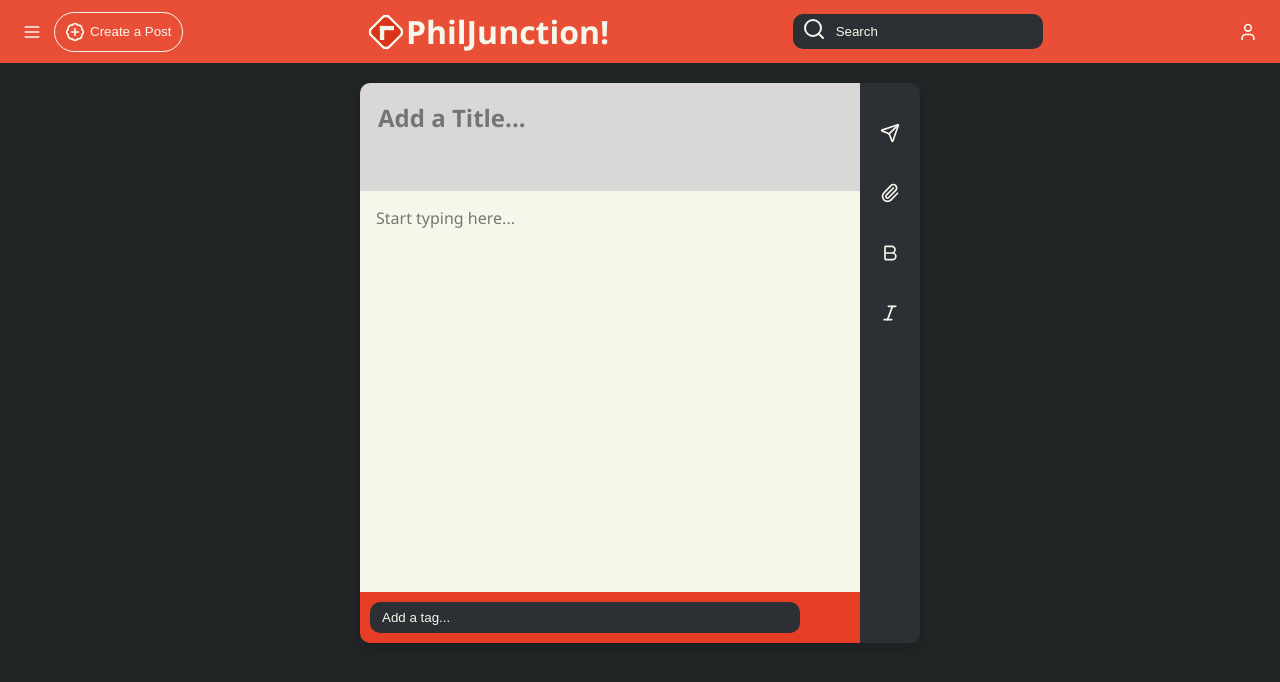
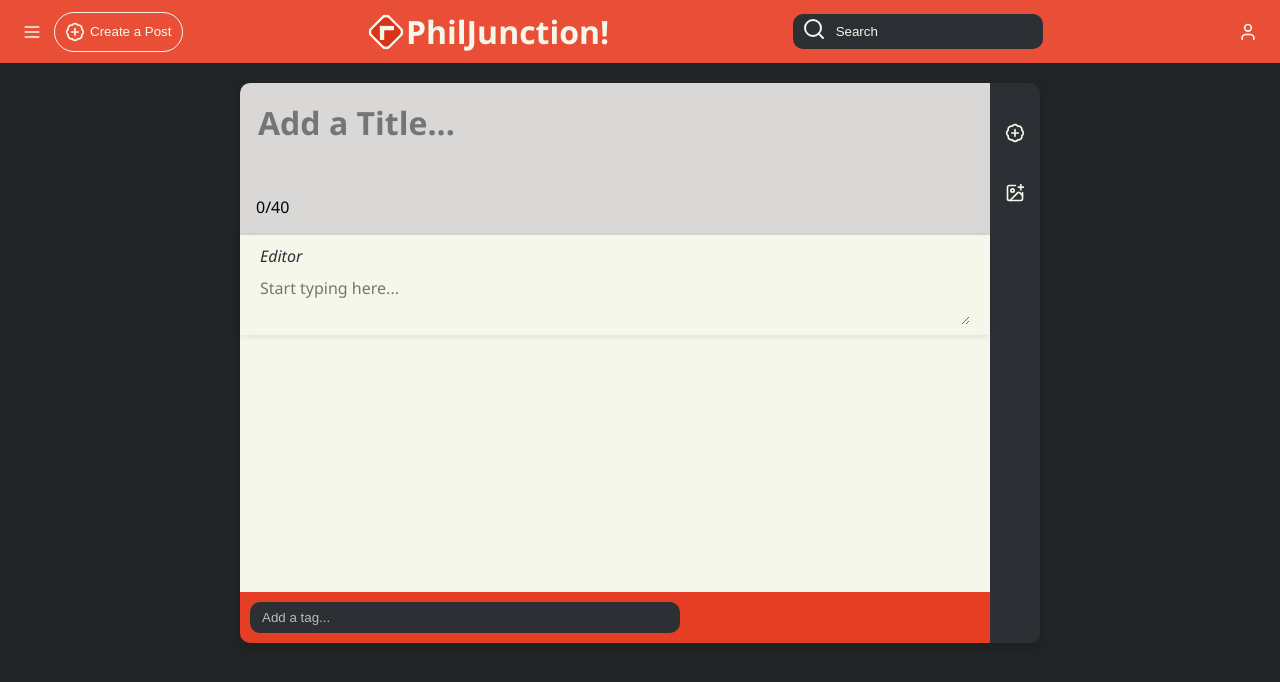
Before and after one commit to tonishii/PhilJunction, a React (Vite) app in the folder frontend/: page /holler in a window 1280 px wide. Shown: the top 682 px of the page. Built offline with nearby package versions, Linux system fonts and the light colour scheme.

Commit message:
Moved changes from main to my branch. Updated styling focused on the create post page.

```diff
--- a/frontend/src/components/imagecarousel.tsx
+++ b/frontend/src/components/imagecarousel.tsx
@@ -29,7 +29,7 @@ export default function ImageCarousel({
     );
   }
 
-  const imageElements: JSX.Element[] = images.map(imagePath => <img src={imagePath} alt="post image" className="post-image" />)
+  const imageElements: JSX.Element[] = images.map((imagePath, index) => <img key={imagePath + index} src={imagePath} alt="post image" className="post-image" />)
   const imagesToShow = getNextImages(imageElements, currImageIndex);
 
   return (
--- a/frontend/src/components/taginput.tsx
+++ b/frontend/src/components/taginput.tsx
@@ -24,15 +24,12 @@ export default function TagInput({
         }
     }
 
-    function handleRemoveTag(index: number) {
-        setTags(tags.filter((_, i) => i !== index));
-    }
-
     return (
         <div className="tags-input">
-            {tags.map((tag, i) => (
-                <span key={tag + i} className="tag">
-                    {tag} <button onClick={() => handleRemoveTag(i)}><X size={15}/></button>
+            {tags.map((tag, index) => (
+                <span key={tag + index} className="tag">
+                    {tag}
+                    <button onClick={() => setTags(tags.filter((_, i) => i !== index))}><X size={15}/></button>
                 </span>
             ))}
             <input
--- a/frontend/src/pages/createpost.tsx
+++ b/frontend/src/pages/createpost.tsx
@@ -1,7 +1,7 @@
 import "@/styles/create-post.css"
-import { Send, Paperclip, Bold, Italic, Underline } from "lucide-react";
+import { BadgePlus, ImagePlus, X } from "lucide-react";
 import { ChangeEvent, useState } from "react";
-import ReactMarkdown from 'react-markdown'
+import ReactMarkdown from 'react-markdown';
 import TagInput from "@/components/taginput";
 
 export default function CreatePost() {
@@ -9,11 +9,9 @@ export default function CreatePost() {
   const [content, setContent] = useState("");
   const [tags, setTags] = useState<string[]>([]);
   const [images, setImages] = useState<string[]>([]);
-    const [isBold, setBold] = useState(false);
-    const [isItalic, setItalic] = useState(false);
 
   function handleTitleEdit(event: ChangeEvent<HTMLTextAreaElement>) {
-        setTitle(event.target.value)
+    setTitle(event.target.value);
   }
 
   function handleEditorEdit(event: ChangeEvent<HTMLTextAreaElement>) {
@@ -27,36 +25,58 @@ export default function CreatePost() {
     }
   }
 
-
   function submit() {
     console.log({
-            title, content, tags
-        })
+      title, content, images, tags
+    });
   }
 
   return (
     <main>
       <div className="create-post-container">
-                <div className="post-container new-post">
           <div className="post-body">
             <div className="create-post-header">
               <textarea
                 name="title"
                 id="title"
                 placeholder="Add a Title..."
-                                onInput={handleTitleEdit} />
+                onChange={handleTitleEdit}
+                maxLength={100}/>
+              <span
+                className={
+                  `title-counter ${
+                    title.length == 100 ? "title-max" :
+                    title.length > 40 ? "title-overflow" : ""
+                  } `}>
+                  {title.length + "/40 "}
+                  {title.length == 100 ? <b>Max!!</b> :
+                   title.length > 40 ? <i>Overflow!</i> : ""}
+              </span>
             </div>
 
             <div className="create-post-main">
+              <div className="textarea-wrapper">
+                <i className="textarea-header">Editor</i>
                 <textarea
                   name="editor"
                   id="editor"
                   placeholder="Start typing here..."
-                                onInput={handleEditorEdit}/>
+                  onChange={handleEditorEdit}/>
+              </div>
+
+              <ReactMarkdown className="create-post-body" children={content}/>
 
               <div className="image-preview">
                 {images.map((img, index) => (
-                                    <img key={index} src={img} alt={`attachment-${index}`} className="post-image" />
+                  <div key={index} className="create-post-image">
+                    <button onClick={() => setImages(images.filter((_, i) => i !== index))}><X size={12}/></button>
+
+                    <img
+                      key={index}
+                      src={img}
+                      alt={`attachment-${index}`}
+                      className="post-image" />
+                  </div>
                 ))}
               </div>
             </div>
@@ -80,7 +100,7 @@ export default function CreatePost() {
               <button
                 className={`round-button`}
                 onClick={submit}>
-                                <Send className="icon" />
+                <BadgePlus className="icon" />
               </button>
             </div>
 
@@ -88,25 +108,8 @@ export default function CreatePost() {
               <button
                 className={`round-button`}
                 onClick={() => document.getElementById("fileInput")?.click()}>
-                                <Paperclip className="icon" />
+                <ImagePlus className="icon" />
               </button>
-                        </div>
-
-                        <div className='sidebar-button'>
-                            <button
-                                className={`round-button ${isBold ? "active" : "" }`}
-                                onClick={() => setBold(!isBold)}>
-                                <Bold className="icon" />
-                            </button>
-                        </div>
-
-                        <div className='sidebar-button'>
-                            <button
-                                className={`round-button ${isItalic ? "active" : "" }`}
-                                onClick={() => setItalic(!isItalic)}>
-                                <Italic className="icon" />
-                            </button>
-                        </div>
             </div>
           </div>
       </div>
--- a/frontend/src/pages/main.tsx
+++ b/frontend/src/pages/main.tsx
@@ -13,16 +13,16 @@ export default function Main() {
       <div className="left-container">
       </div>
       <div className="general-container">
-        {[...Array(20)].map(() =>
-          <Post key={Math.random() * data.length} post={data[
+        {[...Array(20)].map((i) =>
+          <Post key={data.length * i} post={data[
             Math.floor(Math.random() * data.length)]} />
         )}
       </div>
 
       <div className="popular-posts-list">
         <span className="popular-posts-header">Trending Posts <Flame className="icon" /></span>
-        {[...Array(5)].map(() =>
-          <SmallPost post={data[
+        {[...Array(5)].map((i) =>
+          <SmallPost key={data.length * i} post={data[
             Math.floor(Math.random() * data.length)]} />
         )}
       </div>
--- a/frontend/src/styles/component-styles.css
+++ b/frontend/src/styles/component-styles.css
@@ -70,6 +70,11 @@
   color: #F6F7EB;
   border: 1px solid #F6F7EB;
   cursor: pointer;
+  transition: border 0.3s;
+}
+
+.create-post-button span:hover {
+  border-bottom: 1px solid #F6F7EB;
 }
 
 /* Comment */
@@ -183,9 +188,9 @@
 }
 
 .post-image {
-  max-width: 75%;
+  max-width: 30%;
   min-width: 250px;
-  height: 100%;
+  height: auto;
   object-fit: cover;
   border-radius: 5px;
   box-shadow: rgba(0, 0, 0, 0.3) 0px 10px 40px 0px, rgba(0, 0, 0, 0.1) 0px 0px 0px 1px;
@@ -248,7 +253,7 @@
 }
 
 .tags-input input::placeholder {
-  color: #F6F7EB;
+  color: #bbbbbb;
 }
 
 .tag button {
--- a/frontend/src/styles/create-post.css
+++ b/frontend/src/styles/create-post.css
@@ -1,9 +1,9 @@
 .create-post-container {
-    display: flex;
-    align-items: center;
-    justify-content: center;
-    width: min(1500px, 100vw);
+  display: grid;
+  width: min(800px, 100vw);
   height: 70vh;
+  grid-template-columns: auto 50px;
+  box-shadow: 0 4px 10px rgba(0, 0, 0, 0.2);
 }
 
 .create-post-header {
@@ -11,6 +11,14 @@
   line-height: 1.5em;
   border-radius: 10px 0px 0px 0px;
   background-color: #DAD8D7;
+}
+
+.title-overflow {
+  color: #ff9100;
+}
+
+.title-max {
+  color: #e94f37;
 }
 
 .new-post {
@@ -41,7 +49,7 @@
   word-break: break-all;
   resize: none;
   outline: none;
-    font-size: 1.5em;
+  font-size: 2em;
   font-weight: 700;
   font-family: 'Segoe UI', Tahoma, Geneva, Verdana, sans-serif;
 }
@@ -50,22 +58,66 @@
   background-color: #F6F7EB;
   flex-grow: 1;
   position: relative;
-    height: 350px;
+  height: max-content;
 }
 
 .create-post-main textarea {
   outline: none;
   font-size: 1em;
+  border: none;
+  border-radius: 5px;
+  resize: vertical;
+  padding: 0px;
+  min-height: 3em;
+  max-height: 7em;
+  width: 100%;
+  background-color: #F6F7EB;
   font-family: 'Segoe UI', Tahoma, Geneva, Verdana, sans-serif;
+  height: fit-content;
 }
 
-#editor {
-    resize: none;
-    padding: 1em;
+.textarea-wrapper {
+  display: flex;
+  flex-direction: column;
+  padding: 10px 20px;
+  height: auto;
   width: 100%;
-    height: 100%;
-    border: none;
-    background-color: #F6F7EB;
+  box-shadow: 0px 1px 7px rgba(0, 0, 0, 0.1);
+}
+
+.textarea-header {
+  font-weight: lighter;
+  color: #2c2f33;
+  padding-bottom: 10px;
+}
+
+.image-preview {
+  display: flex;
+  align-items: center;
+  flex-wrap: wrap;
+  width: 100%;
+  height: auto;
+  padding: 10px 20px;
+}
+
+.create-post-image {
+  width: min-content;
+  position: relative;
+  margin: 0.5em;
+}
+
+.create-post-image button {
+  position: absolute;
+  top: 5px;
+  left: 5px;
+  display: flex;
+  align-items: center;
+  background: #2c2f33;
+  padding: 2px;
+  border-radius: 50%;
+  border: 1px solid #F6F7EB;
+  color: #F6F7EB;
+  cursor: pointer;
 }
 
 .content-container {
@@ -87,3 +139,15 @@
   gap: 1em;
   align-items: center;
 }
+
+.create-post-body {
+  padding: 10px 20px 0px;
+  height: auto;
+  word-wrap: break-word;
+  white-space: pre-wrap;
+}
+
+.create-post-body>* {
+  margin: 0;
+  line-height: 1em;
+}
--- a/frontend/src/styles/global.css
+++ b/frontend/src/styles/global.css
@@ -57,6 +57,29 @@ a {
     color: #2c2f33;
 }
 
+/* Scrollbars */
+::-webkit-scrollbar {
+  width: 8px;
+  height: 8px;
+}
+
+::-webkit-scrollbar-thumb {
+  background: #393E41;
+  border-radius: 5px;
+}
+
+::-webkit-scrollbar-thumb:hover {
+  background: #2c2f33;
+}
+
+::-webkit-scrollbar-track {
+  background-color: transparent
+}
+
+::-webkit-scrollbar-corner {
+  background: transparent;
+}
+
 /* Miscellaneous */
 
 .gray {
--- a/frontend/src/styles/post-styles.css
+++ b/frontend/src/styles/post-styles.css
@@ -92,13 +92,11 @@
   align-items: center;
   justify-content: center;
   color: #F6F7EB;
-  border-radius: 25px;
+  border-radius: 20px;
   background-color: #CA2E16;
+  width: fit-content;
   min-width: 100px;
-  width: max-content;
-  max-width: 200px;
   height: 30px;
-  text-align: center;
   padding: 5px 7px;
   font-size: 0.9rem;
   white-space: nowrap;
```
Also changed, not shown: frontend/src/App.tsx (+19 -15 lines). Lines whose indentation alone changed are shown as unchanged.
